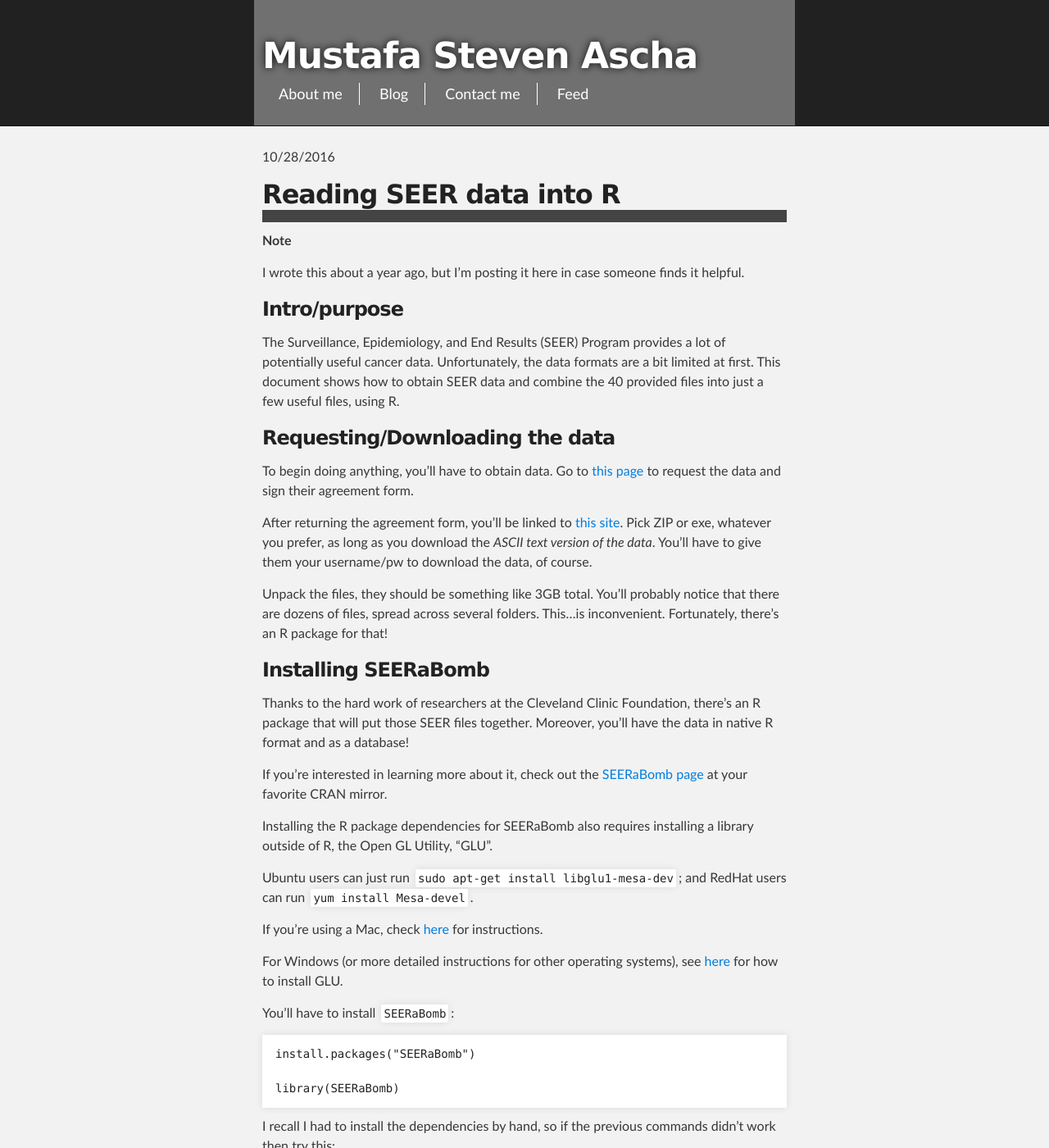
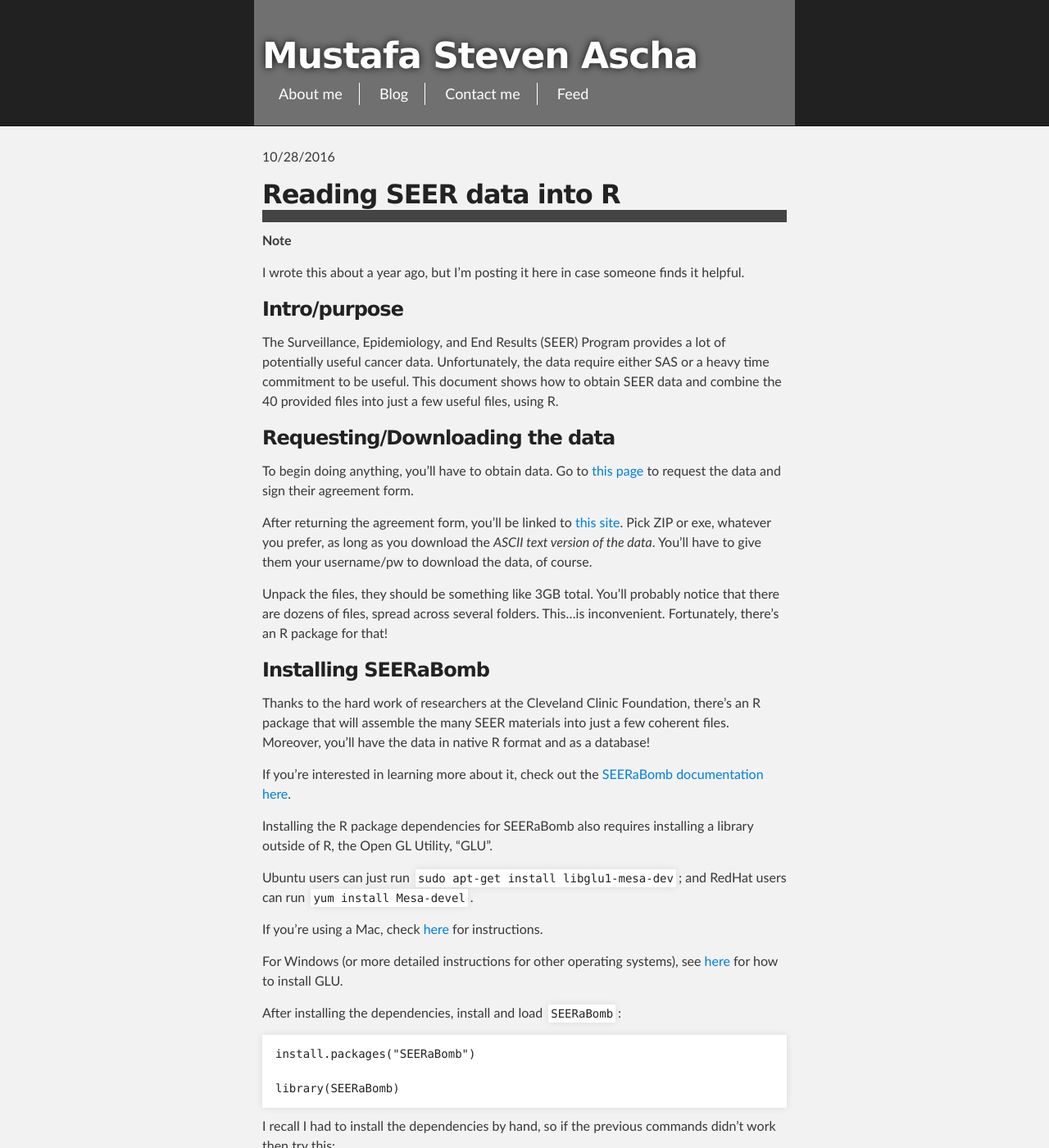
Before and after one commit to mustafaascha/mustafaascha.github.io, a Jekyll site: the page built from _posts/2016-10-28-SEERwithR.md, in a window 1280 px wide and 1400 px high. Shown: the whole window at 82% size. Built offline with Jekyll 4.4.1, drawn with Linux system fonts in a browser that asks for light colours.

Commit message:
Update 2016-10-28-SEERwithR.md

```diff
--- a/_posts/2016-10-28-SEERwithR.md
+++ b/_posts/2016-10-28-SEERwithR.md
@@ -12,9 +12,10 @@ finds it helpful.
 ### Intro/purpose
 
 The Surveillance, Epidemiology, and End Results (SEER) Program provides
-a lot of potentially useful cancer data. Unfortunately, the data formats
-are a bit limited at first. This document shows how to obtain SEER data
-and combine the 40 provided files into just a few useful files, using R.
+a lot of potentially useful cancer data. Unfortunately, the data
+require either SAS or a heavy time commitment to be useful. This document
+shows how to obtain SEER data and combine the 40 provided files into
+just a few useful files, using R.
 
 ### Requesting/Downloading the data
 
@@ -36,13 +37,12 @@ that!
 ### Installing SEERaBomb
 
 Thanks to the hard work of researchers at the Cleveland Clinic
-Foundation, there's an R package that will put those SEER files
-together. Moreover, you'll have the data in native R format and as a
-database!
+Foundation, there's an R package that will assemble the many SEER materials
+into just a few coherent files. Moreover, you'll have the data in native R
+format and as a database!
 
 If you're interested in learning more about it, check out the [SEERaBomb
-page](https://cran.r-project.org/web/packages/SEERaBomb/index.html) at
-your favorite CRAN mirror.
+documentation here](https://cran.r-project.org/web/packages/SEERaBomb/index.html).
 
 Installing the R package dependencies for SEERaBomb also requires
 installing a library outside of R, the Open GL Utility, "GLU".
@@ -56,7 +56,7 @@ for instructions.
 
 For Windows (or more detailed instructions for other operating systems), see [here](https://www.opengl.org/documentation/implementations/) for how to install GLU.
 
-You'll have to install `SEERaBomb`:
+After installing the dependencies, install and load `SEERaBomb`:
 
     install.packages("SEERaBomb")
 
```
